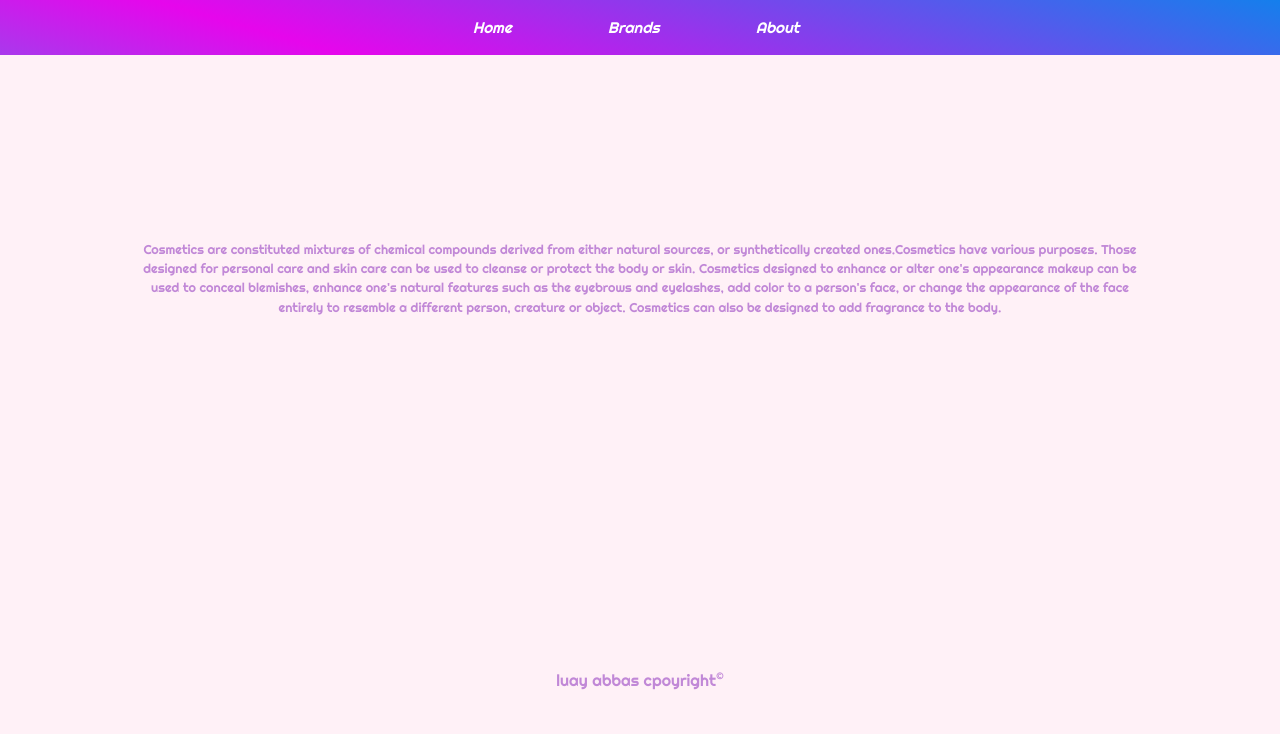
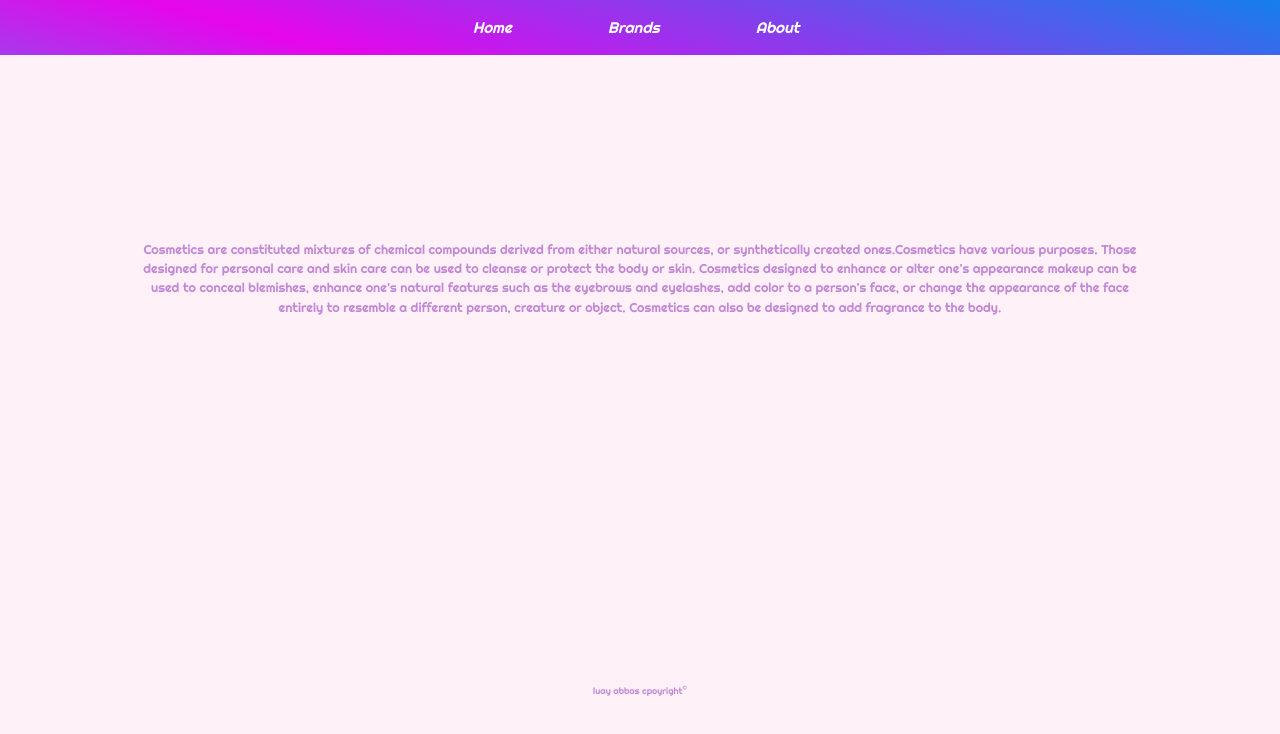
Before and after one commit to Luayabbas1981/react-makeup-shop, a React (Create React App) app: page /about in a window 1280 px wide. Shown: the top 734 px of the page. Built offline with nearby package versions, Linux system fonts and the light colour scheme.

Commit message:
fix description

```diff
--- a/src/Components/About.css
+++ b/src/Components/About.css
@@ -4,7 +4,6 @@
 
 .about-description{
     width: 80%;
-
     font-size: 1vw;
     margin: 0 auto;
 }
@@ -14,6 +13,7 @@
     transform: translate(-50%,-50%);
     bottom: 10%;
     left: 50%;
+    font-size: .7vw;
 }
 @media (max-width:767px){
     .about-description{
```
Also changed, not shown: 11 other files (tests, documents, lock files or other folders).
